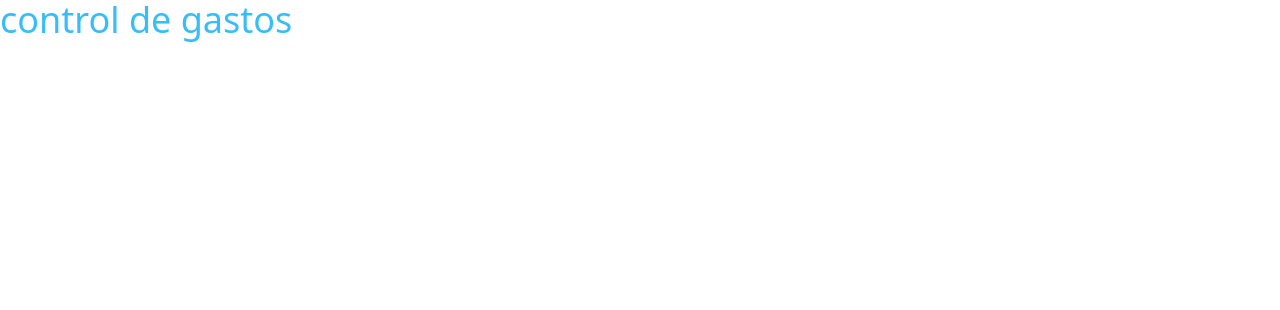
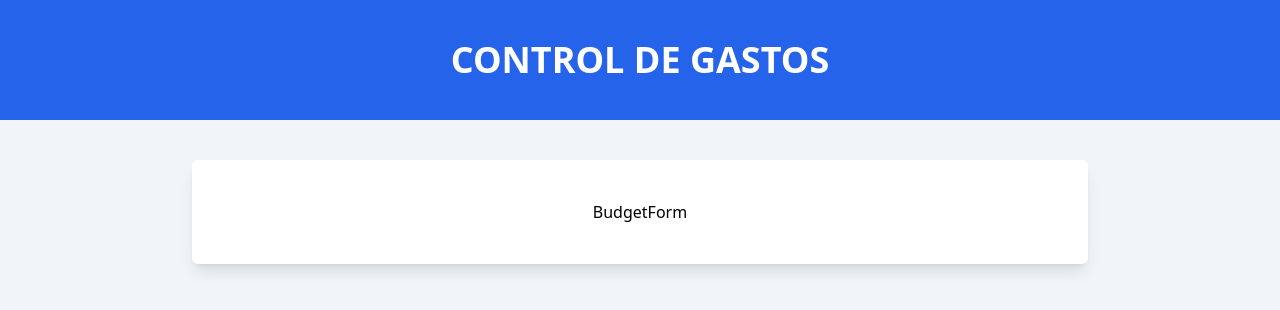
Before and after one commit to DanielaCode/05-control-gastos, a React (Vite) app: page / in a window 1280 px wide. Shown: the top 310 px of the page. Built offline with nearby package versions, Linux system fonts and the light colour scheme.

Commit message:
Creating initial html structure and defining BudgetForm component

```diff
--- a/index.html
+++ b/index.html
@@ -6,7 +6,7 @@
     <meta name="viewport" content="width=device-width, initial-scale=1.0" />
     <title>Control</title>
   </head>
-  <body>
+  <body class="bg-slate-100">
     <div id="root"></div>
     <script type="module" src="/src/main.tsx"></script>
   </body>
--- a/src/App.tsx
+++ b/src/App.tsx
@@ -1,12 +1,16 @@
+import BudgetForm from "./components/BudgetForm";
 
 function App() {
-
-
   return (
     <>
-     <h1 className="text-4xl text-sky-400">control de gastos</h1>
+      <header className="">
+        <h1 className="bg-blue-600 text-white from-black text-center uppercase text-4xl font-bold p-10">Control de gastos</h1>
+      </header>
+      <div className="max-w-4xl mx-auto bg-white rounded-md shadow-lg mt-10 p-10 flex justify-center">
+        <BudgetForm/>
+      </div>
     </>
-  )
+  );
 }
 
-export default App
+export default App;
--- /dev/null
+++ b/src/components/BudgetForm.tsx
@@ -0,0 +1,8 @@
+
+function BudgetForm() {
+  return (
+    <>BudgetForm</>
+  )
+}
+
+export default BudgetForm
```
